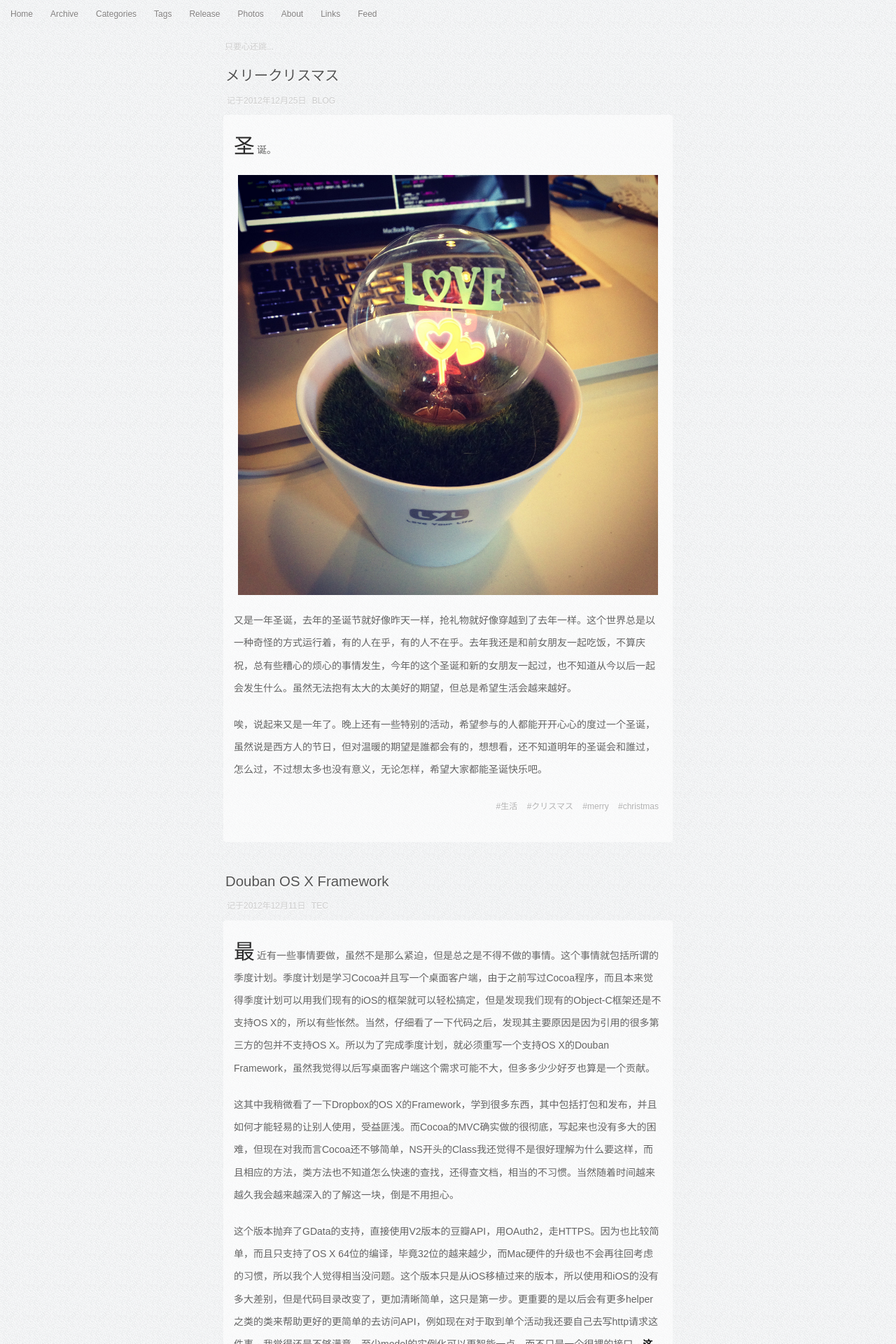
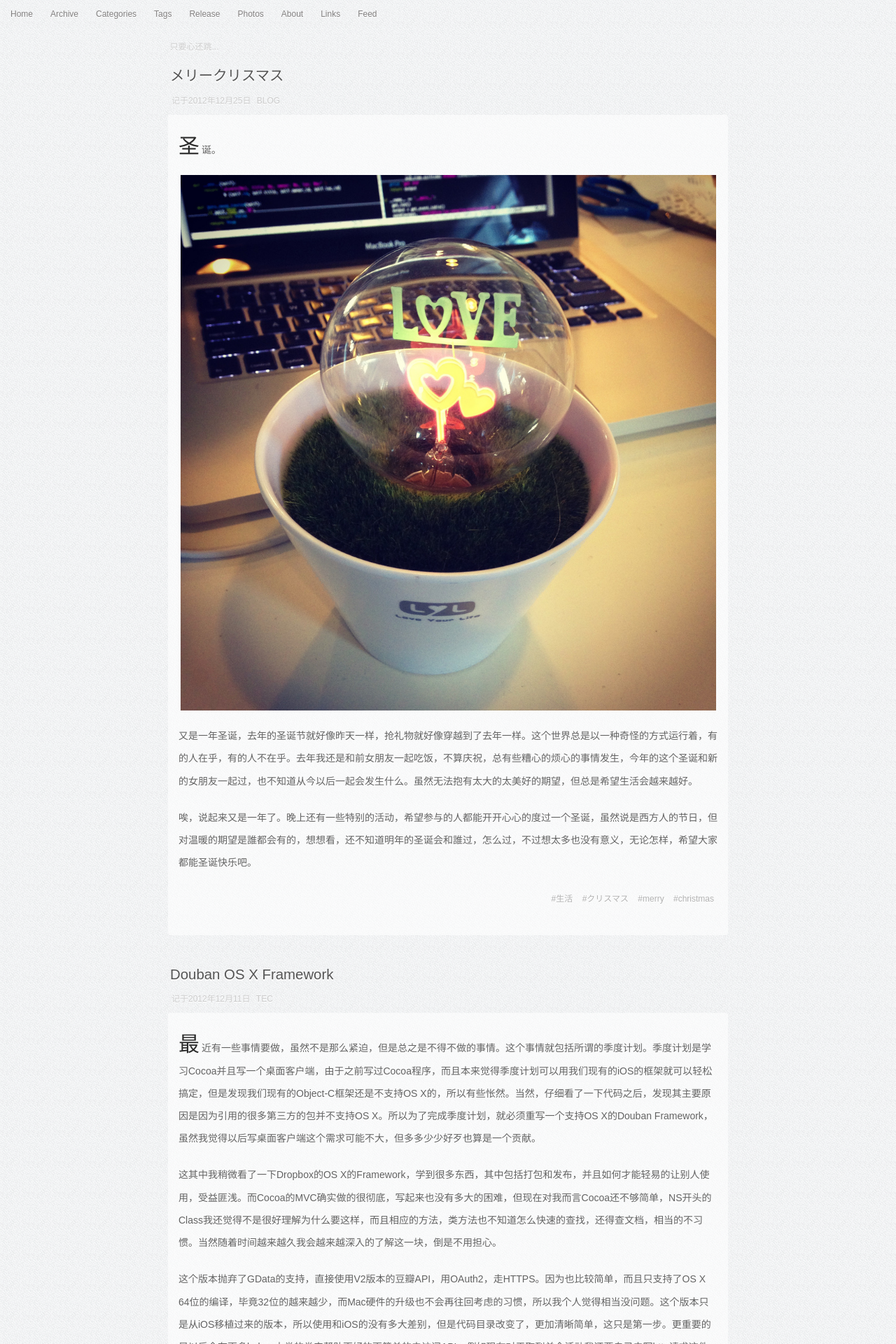
Before and after one commit to zwitzwit/guojing.github.com, a Jekyll site: the page built from index.html, in a window 1280 px wide. Shown: the top 1920 px of the page at 70% size. Built offline with Jekyll 4.4.1, drawn with Linux system fonts in a browser that asks for light colours; Markdown is read by kramdown in place of the engine named in the settings; the list of posts is cut into pages by our own code; comment, search, counter and statistics services are not loaded.

Commit message:
change style

```diff
--- a/css/style.css
+++ b/css/style.css
@@ -2,7 +2,7 @@
 body {font:12px/1.6 arial,helvetica,sans-serif;margin:0;padding:0;color:#666}
 body {font-family: "Overlock","Hiragino Sans GB","Microsoft YaHei",sans-serif}
 
-.main {width:642px;margin:40px auto;}
+.main {width:800px;margin:40px auto;}
 .comments {width:635px;margin:35px auto;}
 .guide {width: 634px;margin: 0px auto;}
 
@@ -80,10 +80,10 @@
 
 .jiathis_style {float:right}
 
-.content img{margin:0px auto;display:block;max-width:600px;margin-top: 10px; margin-bottom: 10px}
+.content img{margin:0px auto;display:block;max-width:765px;margin-top: 10px; margin-bottom: 10px}
 .img_left img{margin:0px;}
 
-.cast {color:#CCCCCC;text-shadow:0 1px 0 white;font-size:12px;margin:20px auto;width:643px;margin-bottom: -25px;padding-left: 5px;}
+.cast {color:#CCCCCC;text-shadow:0 1px 0 white;font-size:12px;margin:20px auto;width:800px;margin-bottom: -25px;padding-left: 5px;}
 .previous {float: left;}
 .next {float: right;}
 
```
